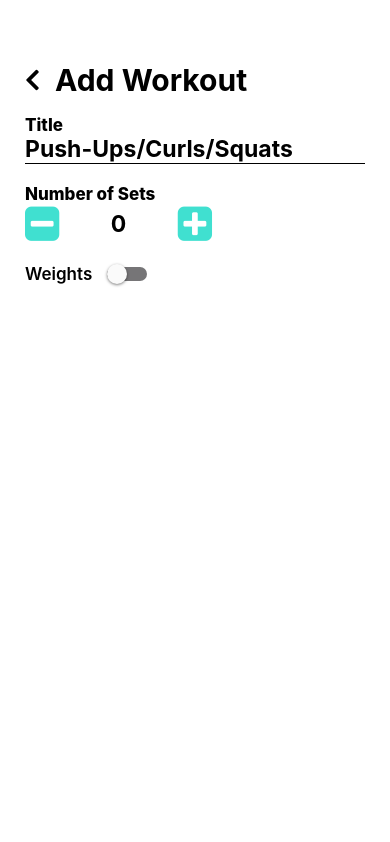
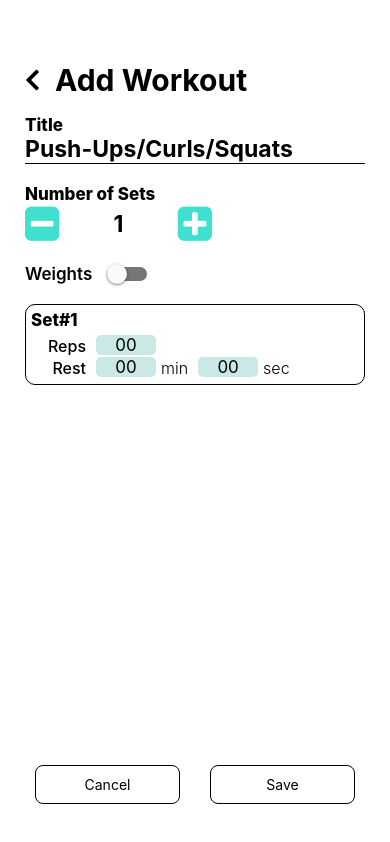
Before and after one commit to macas99/React-Native-Workout-App, a React Native app: screen /CreateWorkout in a window 390 px wide. Built offline with nearby package versions, Linux system fonts and the light colour scheme.

Commit message:
Small changes: WorkoutList ListFooterComponent, Workout creation view set buttons touch animation and one set per default

```diff
--- a/components/CreateWorkout/ActionButtons.js
+++ b/components/CreateWorkout/ActionButtons.js
@@ -17,7 +17,7 @@ function ActionButtons({ navigateHome, addSets }) {
         onPress={addSets}
 
       >
-        <Text style={styles.buttonText}>Add</Text>
+        <Text style={styles.buttonText}>Save</Text>
       </Pressable>
     </View >
   );
--- a/components/CreateWorkout/SetCounter.js
+++ b/components/CreateWorkout/SetCounter.js
@@ -1,5 +1,5 @@
 import React, { useState } from 'react';
-import { StyleSheet, View, Text } from 'react-native';;
+import { StyleSheet, View, Text, TouchableOpacity } from 'react-native';;
 import { FontAwesome } from '@expo/vector-icons';
 
 function SetCounter({ setNumber, setSetNumber, createSet, removeSet }) {
@@ -23,9 +23,13 @@ function SetCounter({ setNumber, setSetNumber, createSet, removeSet }) {
 
   return (
     <View style={styles.setNumberView}>
-      <FontAwesome name="minus-square" size={40} color="#40e0d0" onPress={handleMinusPress} />
+      <TouchableOpacity onPress={handleMinusPress}>
+        <FontAwesome name="minus-square" size={40} color="#40e0d0" />
+      </TouchableOpacity>
       <Text style={styles.setInput}>{setNumber}</Text>
-      <FontAwesome name="plus-square" size={40} color="#40e0d0" onPress={handlePlusPress} />
+      <TouchableOpacity onPress={handlePlusPress}>
+        <FontAwesome name="plus-square" size={40} color="#40e0d0" />
+      </TouchableOpacity>
     </View>
   );
 }
--- a/components/Home/WorkoutList.js
+++ b/components/Home/WorkoutList.js
@@ -29,6 +29,7 @@ function WorkoutList(props) {
       renderSectionHeader={({ section: { title } }) => (
         <Text style={styles.dateHeader}>{title}</Text>
       )}
+      ListFooterComponent={<View style={{ height: 20 }} />}
     />
   );
 }
--- a/views/CreateWorkout.js
+++ b/views/CreateWorkout.js
@@ -12,9 +12,9 @@ import storageService from '../DAO/storage.service';
 
 function CreateWorkout({ navigation }) {
   const [workoutName, setWorkoutName] = useState('');
-  const [setNumber, setSetNumber] = useState(0);
+  const [setNumber, setSetNumber] = useState(1);
   const [weightsEnabled, setWeightsEnabled] = useState(false);
-  const [sets, setSets] = useState([]);
+  const [sets, setSets] = useState([{}]);
 
   useEffect(() => {
     if (!weightsEnabled) {
```
